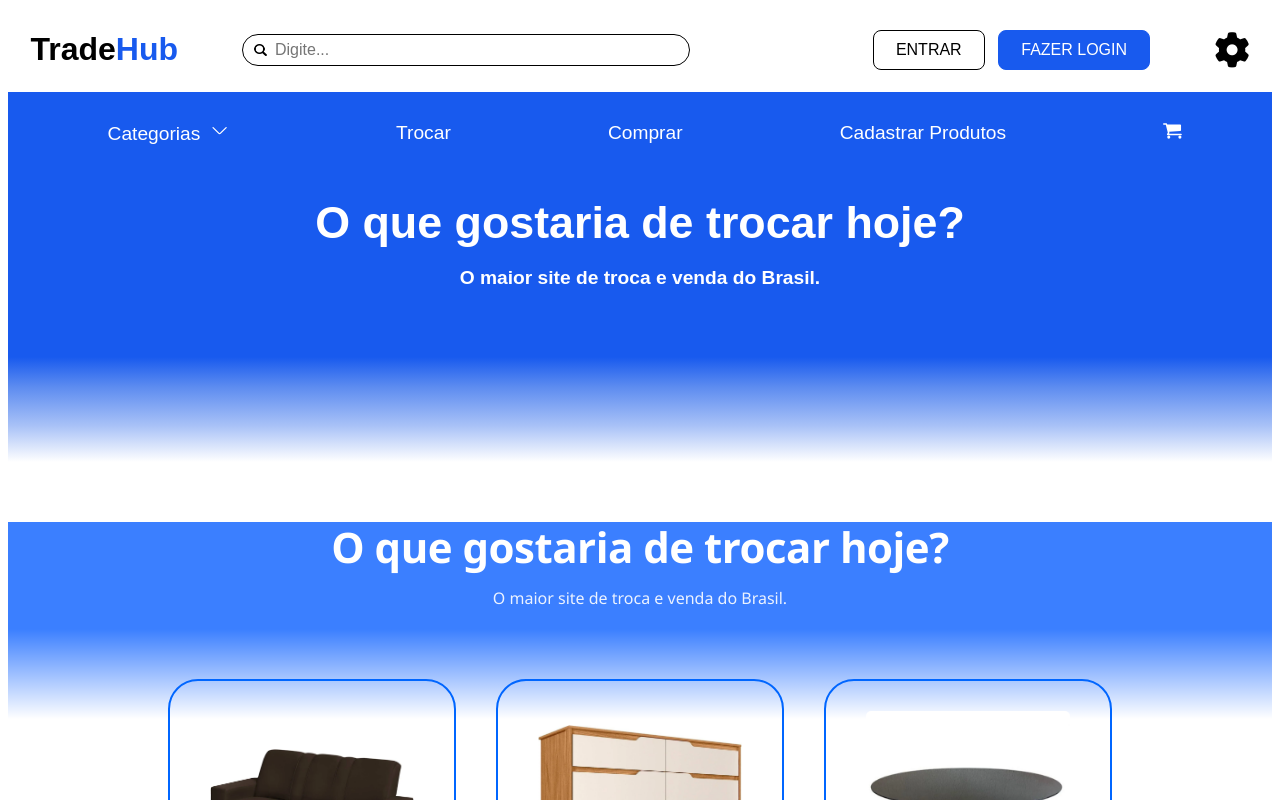
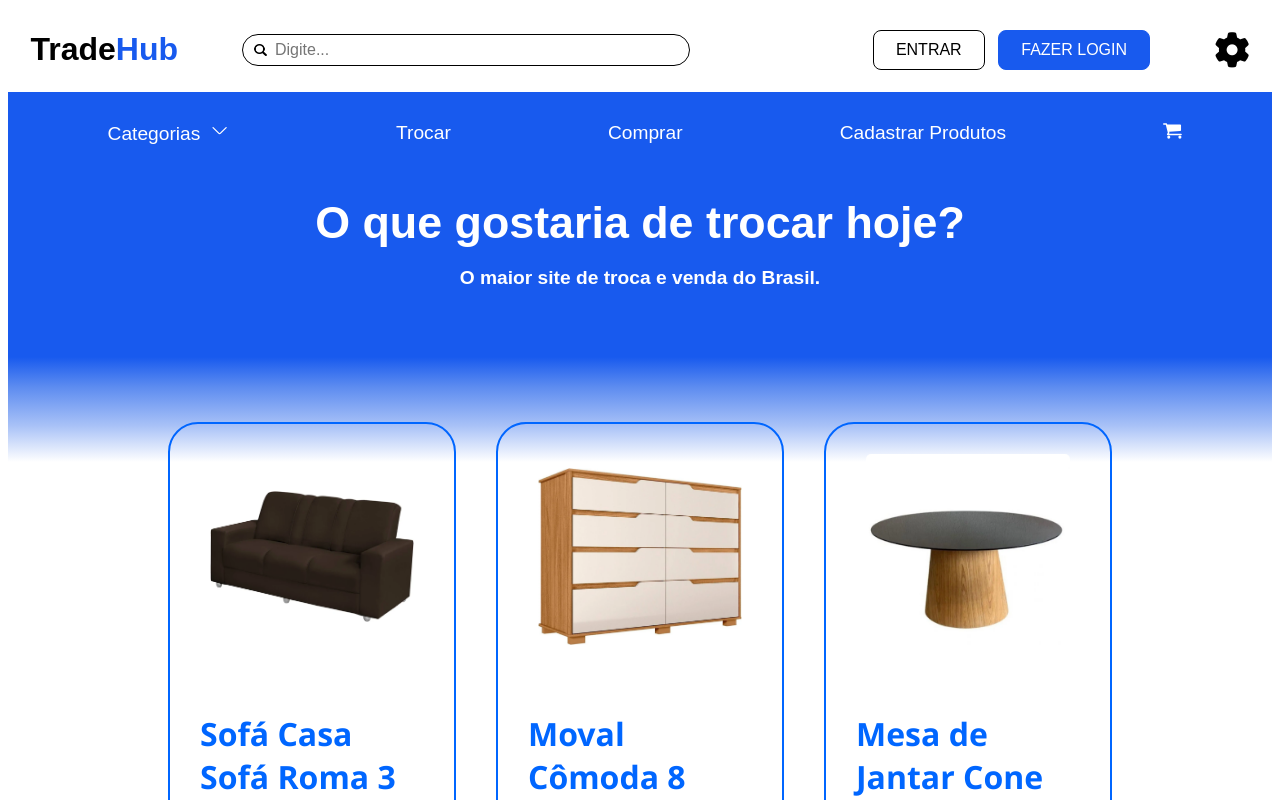
Before and after one commit to Hackathon-Trade-Hub/Trade-hub, a Vue app: page / in a window 1280 px wide. Shown: the top 800 px of the page. Built offline with nearby package versions, Linux system fonts and the light colour scheme.

Commit message:
Remove banner section from HomeView.vue
Removed the banner section from the HomeView component.

```diff
--- a/src/Views/HomeView.vue
+++ b/src/Views/HomeView.vue
@@ -3,16 +3,6 @@
   <div class="pagina-inicial">
 
     <main class="conteudo">
-
-      <section class="banner">
-
-        <div class="texto-banner">
-          <h1>O que gostaria de trocar hoje?</h1>
-          <p>O maior site de troca e venda do Brasil.</p>
-        </div>
-
-        <div class="degrade"></div>
-      </section>
 
       <section class="container my-5 lista-produtos">
           <div class="produtos">
```
